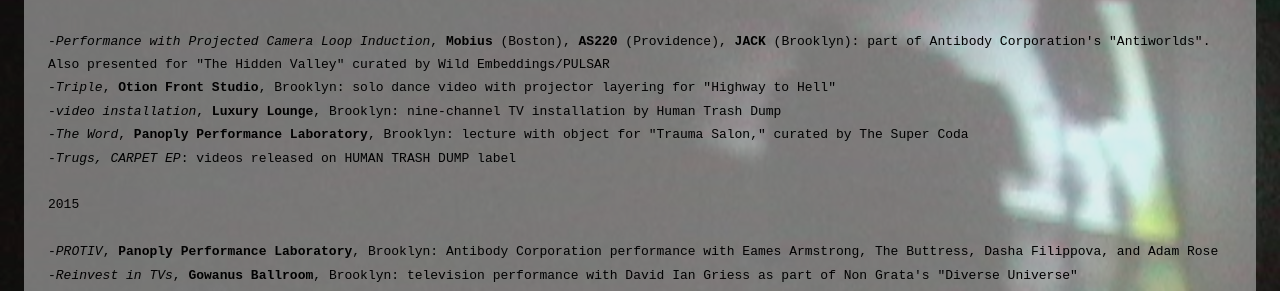
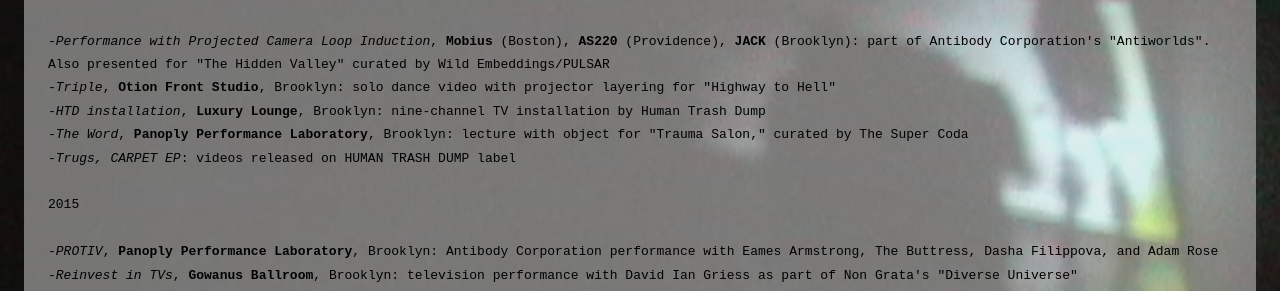
Before and after one commit to scootfence/scootfence.github.io, a Jekyll site: the page built from about.md, in a window 1280 px wide. Shown: the part 154-445 px from the top of the page. Built offline with Jekyll 4.4.1, drawn with Linux system fonts in a browser that asks for light colours; Markdown is read by kramdown in place of the engine named in the settings.

Commit message:
Update about.md

```diff
--- a/about.md
+++ b/about.md
@@ -10,7 +10,7 @@ contact: braddocka@gmail.com
 <br><br>
 -<i>Performance with Projected Camera Loop Induction</i>, <b>Mobius</b> (Boston), <b>AS220</b> (Providence), <b>JACK</b> (Brooklyn): part of Antibody Corporation's "Antiworlds". Also presented for "The Hidden Valley" curated by Wild Embeddings/PULSAR
 <br>-<i>Triple</i>, <b>Otion Front Studio</b>, Brooklyn: solo dance video with projector layering for "Highway to Hell"
-<br>-<i>video installation</i>, <b>Luxury Lounge</b>, Brooklyn: nine-channel TV installation by Human Trash Dump
+<br>-<i>HTD installation</i>, <b>Luxury Lounge</b>, Brooklyn: nine-channel TV installation by Human Trash Dump
 <br>-<i>The Word</i>, <b>Panoply Performance Laboratory</b>, Brooklyn: lecture with object for "Trauma Salon," curated by The Super Coda
 <br>-<i>Trugs, CARPET EP</i>: videos released on HUMAN TRASH DUMP label
 <br><br>
```
